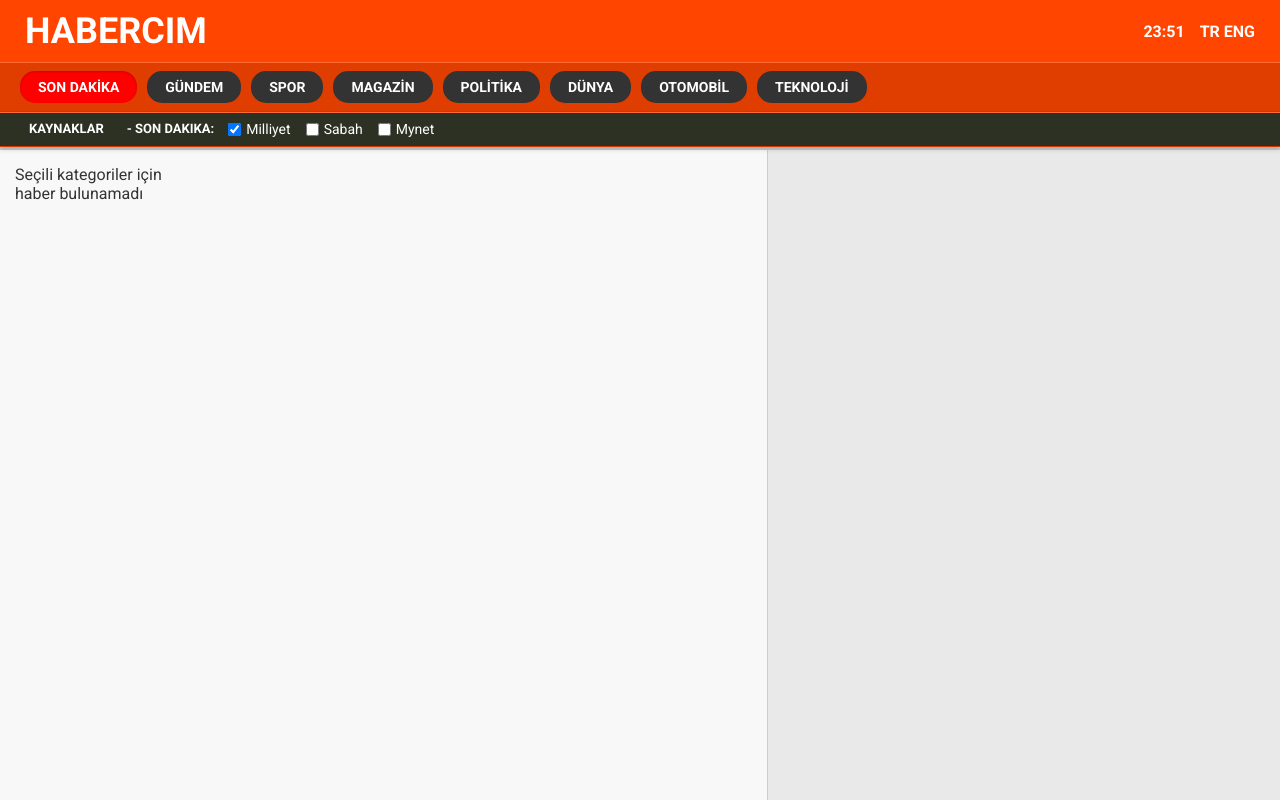
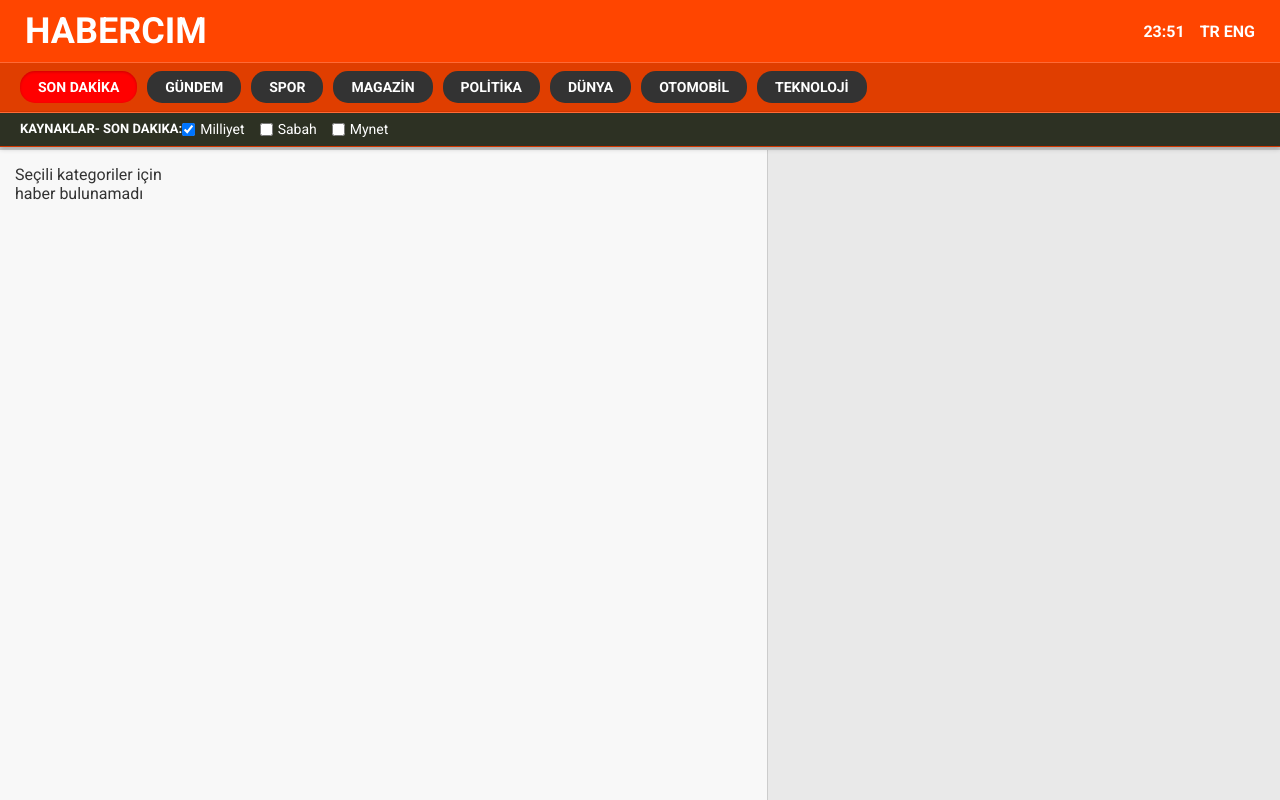
Before and after one commit to fractal34/habercim, a plain HTML site: page frontend/index.html in a window 1280 px wide. Drawn offline with Linux system fonts and the light colour scheme; no server answers.

Commit message:
Fix space before separator by updating CSS gap and margins

```diff
--- a/frontend/script.js
+++ b/frontend/script.js
@@ -77,7 +77,7 @@ updateClock();
 function updateSourceBar() {
     const sourceMenu = document.querySelector('.category-source-menu');
     // "KAYNAKLAR" kısmını koru
-    sourceMenu.innerHTML = '<nav class="category-source-title" style="display: inline;">KAYNAKLAR</nav>';
+    sourceMenu.innerHTML = '<nav class="category-source-title">KAYNAKLAR</nav>';
 
     // Seçili kategorilere göre kaynakları kategori başlıklarıyla ekle
     selectedCategories.forEach(category => {
@@ -86,9 +86,8 @@ function updateSourceBar() {
 
         // Kategori başlığını ekle (örneğin "SON DAKİKA:")
         const categoryTitle = document.createElement('span');
-        categoryTitle.className = 'category-source-title';
-        categoryTitle.style.display = 'inline'; // Boşlukları kontrol etmek için inline
-        categoryTitle.textContent = ` - ${category.toUpperCase()}: `; // Çizgiden sonra boşluk geri eklendi
+        categoryTitle.className = 'category-source-title'; // Aynı class'ı kullan
+        categoryTitle.textContent = ` - ${category.toUpperCase()}: `; // Çizgiden sonra boşluk
         sourceMenu.appendChild(categoryTitle);
 
         // Kategoriye ait kaynakları ekle
--- a/frontend/styles.css
+++ b/frontend/styles.css
@@ -78,6 +78,7 @@ body {
     border-bottom: 1px solid #d13700;
     justify-content: flex-start;
     align-items: flex-start; /* Yazıları sola dayar */
+    gap: 0; /* KAYNAKLAR ile kategori başlıkları arasındaki boşluğu kaldırmak için */
 }
 
 .category-source-title {
@@ -85,14 +86,14 @@ body {
     font-weight: bold;
     line-height: 0.5;
     flex-grow: 0;
-    padding: 5px 9px 5px;
+    padding: 5px 0; /* padding-right ve padding-left sıfırlanır */
     overflow: hidden;
-    display: -webkit-box;
+    display: inline-block; /* inline-block ile boşluklar kontrol edilir */
     -webkit-line-clamp: 3;
     -webkit-box-orient: vertical;
     color: white;
     align-content: center;
-    margin-right: 5px;
+    margin: 0; /* margin sıfırlanır */
 }
 
 .source-item {
```
